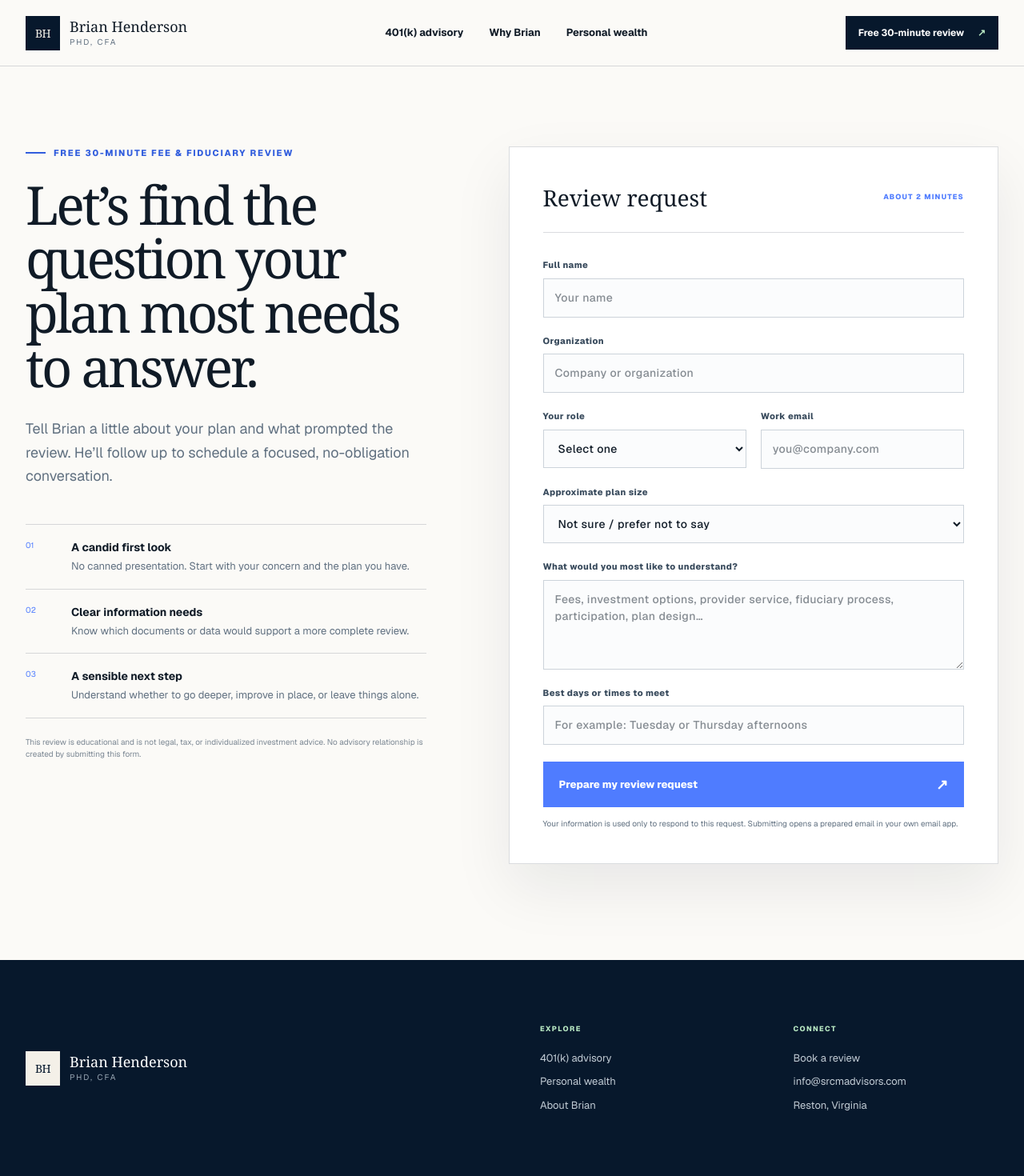
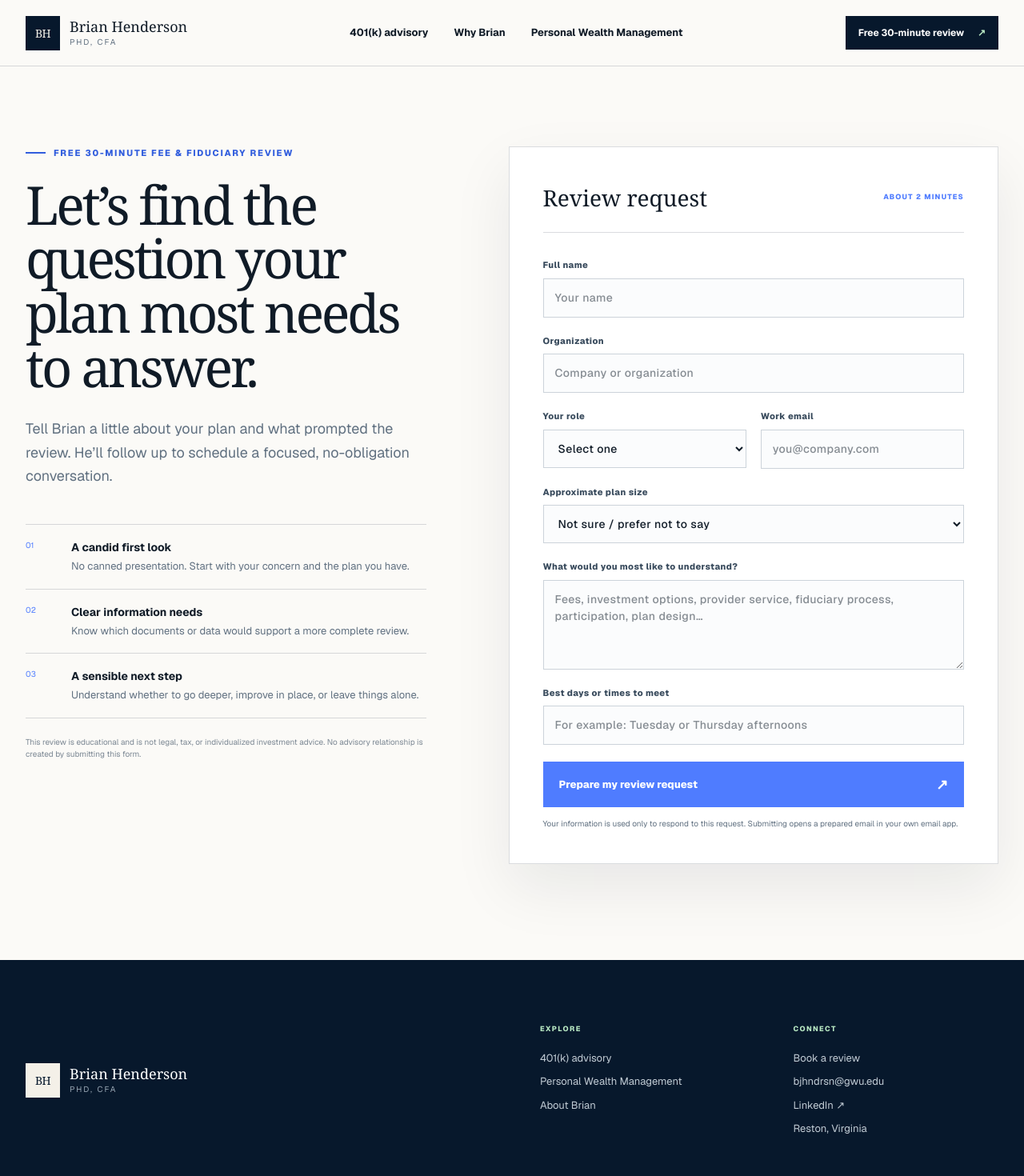
Before and after one commit to bdot54/brian-henderson-advisory-site, a Next.js app: page /book in a window 1280 px wide. Shown: the top 1470 px of the page at 80% size. Built offline with nearby package versions, Linux system fonts and the light colour scheme.

Commit message:
Update Brian contact links (#2)
Co-authored-by: Brett <mclarenfamily@McLarens-MacBook-Pro.local>

```diff
--- a/app/components/Footer.tsx
+++ b/app/components/Footer.tsx
@@ -9,8 +9,8 @@ export function Footer() {
           <span><b>Brian Henderson</b><small>PhD, CFA</small></span>
         </Link>
         <div className="footer-links">
-          <div><small>Explore</small><Link href="/#review">401(k) advisory</Link><Link href="/wealth">Personal wealth</Link><Link href="/#why-brian">About Brian</Link></div>
-          <div><small>Connect</small><Link href="/book">Book a review</Link><a href="mailto:info@srcmadvisors.com">info@srcmadvisors.com</a><span>Reston, Virginia</span></div>
+          <div><small>Explore</small><Link href="/#review">401(k) advisory</Link><Link href="/wealth">Personal Wealth Management</Link><Link href="/#why-brian">About Brian</Link></div>
+          <div><small>Connect</small><Link href="/book">Book a review</Link><a href="mailto:bjhndrsn@gwu.edu">bjhndrsn@gwu.edu</a><a href="https://www.linkedin.com/in/brian-henderson-63647950/" target="_blank" rel="noreferrer">LinkedIn ↗</a><span>Reston, Virginia</span></div>
         </div>
       </div>
       <div className="shell disclosure">
--- a/app/components/SiteNav.tsx
+++ b/app/components/SiteNav.tsx
@@ -11,7 +11,7 @@ export function SiteNav() {
         <nav aria-label="Main navigation">
           <Link href="/#review">401(k) advisory</Link>
           <Link href="/#why-brian">Why Brian</Link>
-          <Link href="/wealth">Personal wealth</Link>
+          <Link href="/wealth">Personal Wealth Management</Link>
         </nav>
         <Link className="nav-cta" href="/book">Free 30-minute review <span>↗</span></Link>
       </div>
```
Also changed, not shown: 1 other file (tests, documents, lock files or other folders).
